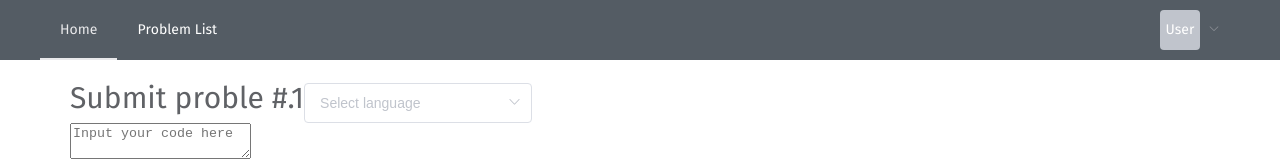
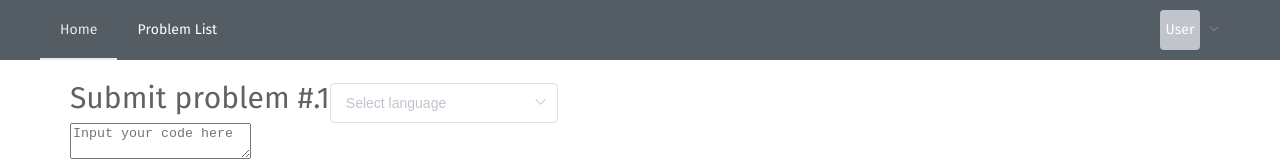
Before and after one commit to segment-oj/segmentoj-frontend, a Vue app: page /problem/1/submit in a window 1280 px wide. Shown: the top 161 px of the page. Built offline with nearby package versions, Linux system fonts and the light colour scheme; what vue-katex, vue-unique-id would draw is missing.

Commit message:
fix wrong spelling

```diff
--- a/src/components/problem/edit.vue
+++ b/src/components/problem/edit.vue
@@ -1,6 +1,6 @@
 <template>
   <div>
-    <span class="text-extra-big">Edit proble #.{{this.$route.params.id}}</span>
+    <span class="text-extra-big">Edit problem #.{{this.$route.params.id}}</span>
     <el-input v-model="title" placeholder="input problem title here"></el-input>
     <MarkdownEditor v-model="mdContent" />
     <el-button type="primary" @click="submit();" :loading="buttonLoading">Submit</el-button>
--- a/src/components/problem/submit.vue
+++ b/src/components/problem/submit.vue
@@ -1,6 +1,6 @@
 <template>
   <div>
-    <span class="text-extra-big">Submit proble #.{{this.$route.params.id}}</span>
+    <span class="text-extra-big">Submit problem #.{{this.$route.params.id}}</span>
     <el-select v-model="lang_num" placeholder="Select language">
       <el-option
         v-for="item in options"
```
